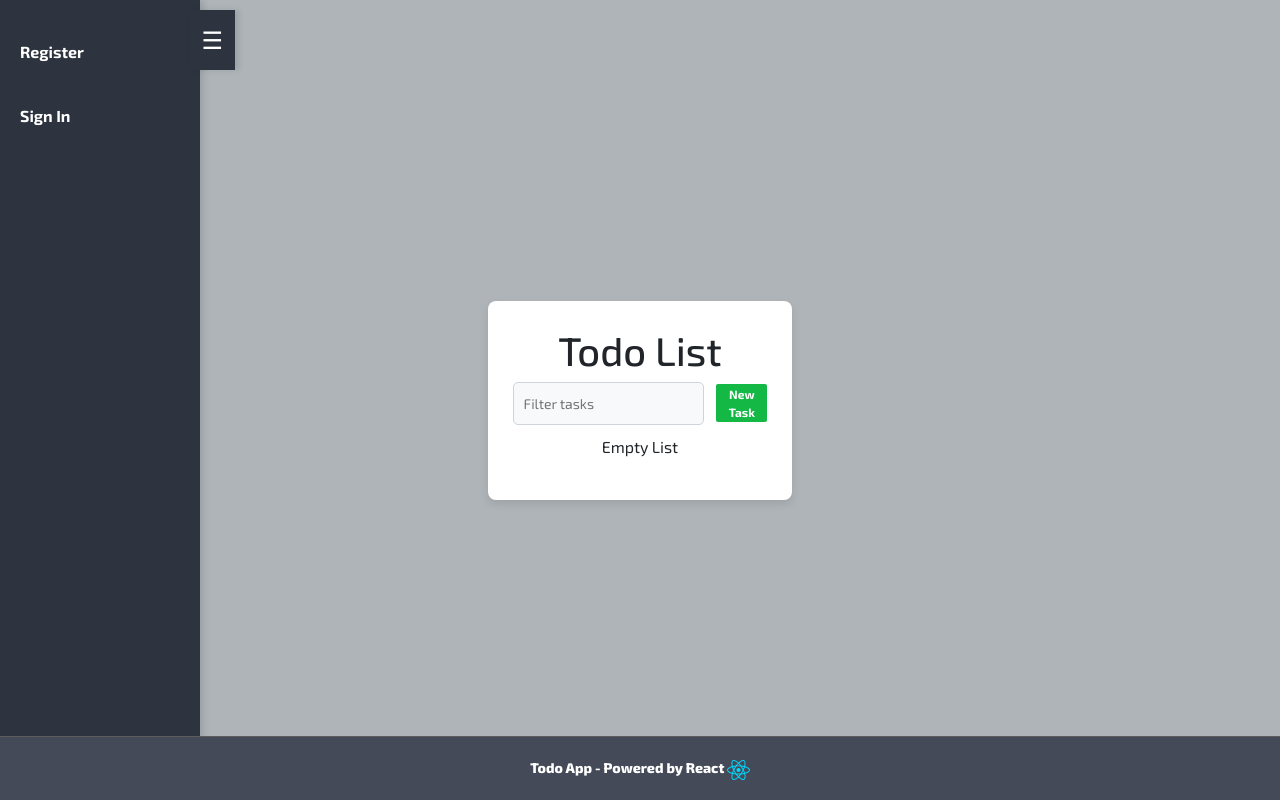
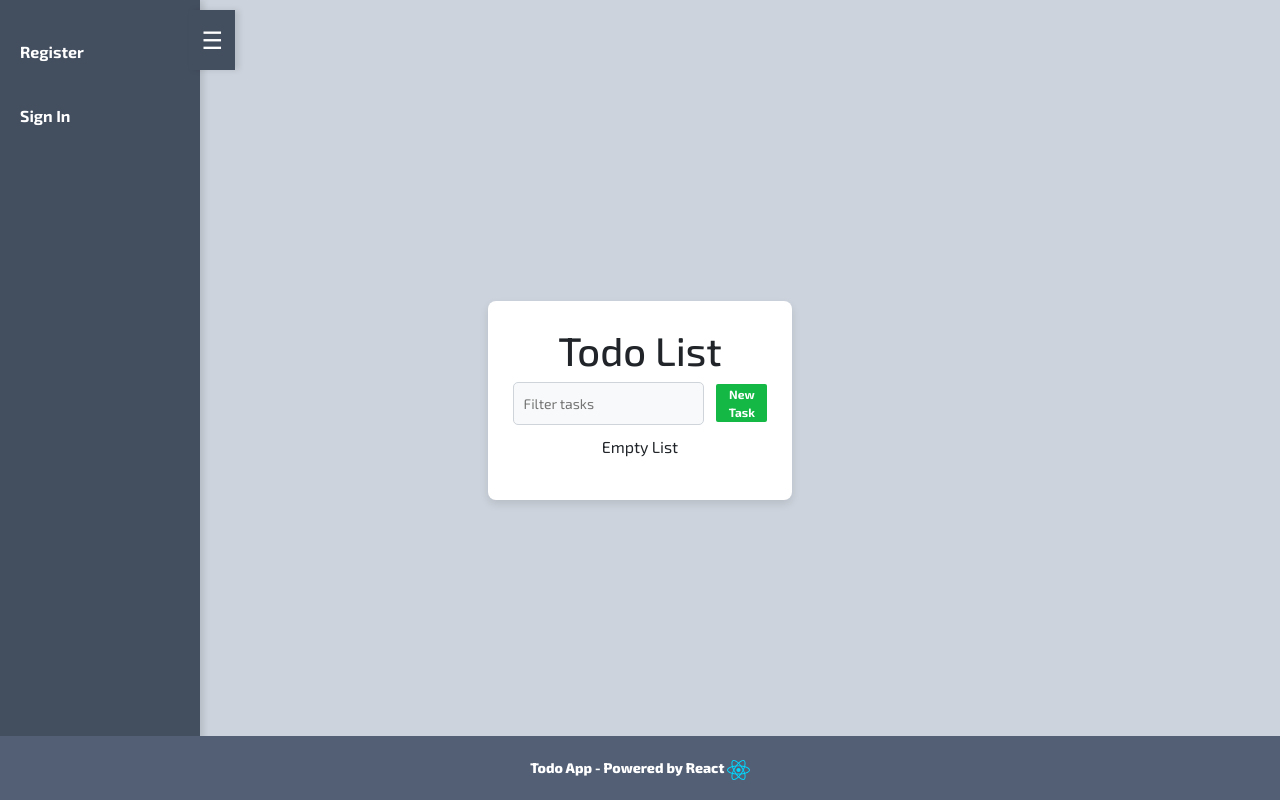
Before and after one commit to YawDev/todo-app-react, a React (Vite) app: page / in a window 1280 px wide. Built offline with nearby package versions, Linux system fonts and the light colour scheme.

Commit message:
UI Update

```diff
--- a/src/styles/Footer.css
+++ b/src/styles/Footer.css
@@ -1,5 +1,5 @@
 .footerSection {
-  background-color: #444a58;
+  background-color: #525f75;
   color: white;
   text-align: center;
   padding: 20px;
@@ -8,7 +8,7 @@
   left: 0;
   width: 100%;
   font-size: 14px;
-  border-top: 1px solid #5e5d5d;
+  border-top: 1px solid #525f75;
   margin-top: 30px;
   font-family: "Exo 2", sans-serif;
 }
--- a/src/styles/NavBar.css
+++ b/src/styles/NavBar.css
@@ -4,9 +4,8 @@
   left: -200px;
   width: 200px;
   font-family: "Exo 2", sans-serif;
-
   height: 100%;
-  background-color: #2d343f; /* Dark grey */
+  background-color: #434e5f; /* Dark grey */
   color: white;
   padding-top: 20px;
   box-shadow: 4px 0 6px rgba(0, 0, 0, 0.1);
@@ -40,17 +39,17 @@
 }
 
 .sideBarNav ul li a:hover {
-  background-color: #444950; /* Slightly lighter grey to complement the sidebar */
+  background-color: #57667a; /* Slightly lighter grey to complement the sidebar */
 }
 
 .toggle-btn {
   position: absolute;
   top: 10px;
   right: -35px;
-  background-color: #2d343f; /* Matching dark grey */
+  background-color: #434e5f; /* Matching dark grey */
   color: rgb(255, 255, 255);
   padding: 10px;
-  border: 2px solid #2d343f; /* Matching border */
+  border: 2px solid #434e5f; /* Matching border */
   font-size: 24px;
   cursor: pointer;
   transition: right 0.3s ease-in-out;
@@ -58,7 +57,7 @@
 }
 
 .toggle-btn:hover {
-  background-color: #444950; /* Slightly lighter grey to complement the sidebar */
+  background-color: #57667a; /* Slightly lighter grey to complement the sidebar */
 }
 
 .sideBarNav.open .toggle-btn {
--- a/src/styles/Pagination.css
+++ b/src/styles/Pagination.css
@@ -29,6 +29,6 @@
 .paginationBtn.active {
   font-weight: 900;
   border-color: transparent;
-  background: #ffe400;
+  background: #cad2f5;
   color: #101010;
 }
--- a/src/styles/Todo.css
+++ b/src/styles/Todo.css
@@ -6,7 +6,7 @@ body {
   height: 100vh;
   margin: 0;
   font-family: "Exo 2", sans-serif;
-  background-color: #aeb4b8 !important;
+  background-color: #ccd3dc !important;
 }
 
 h1,
```
